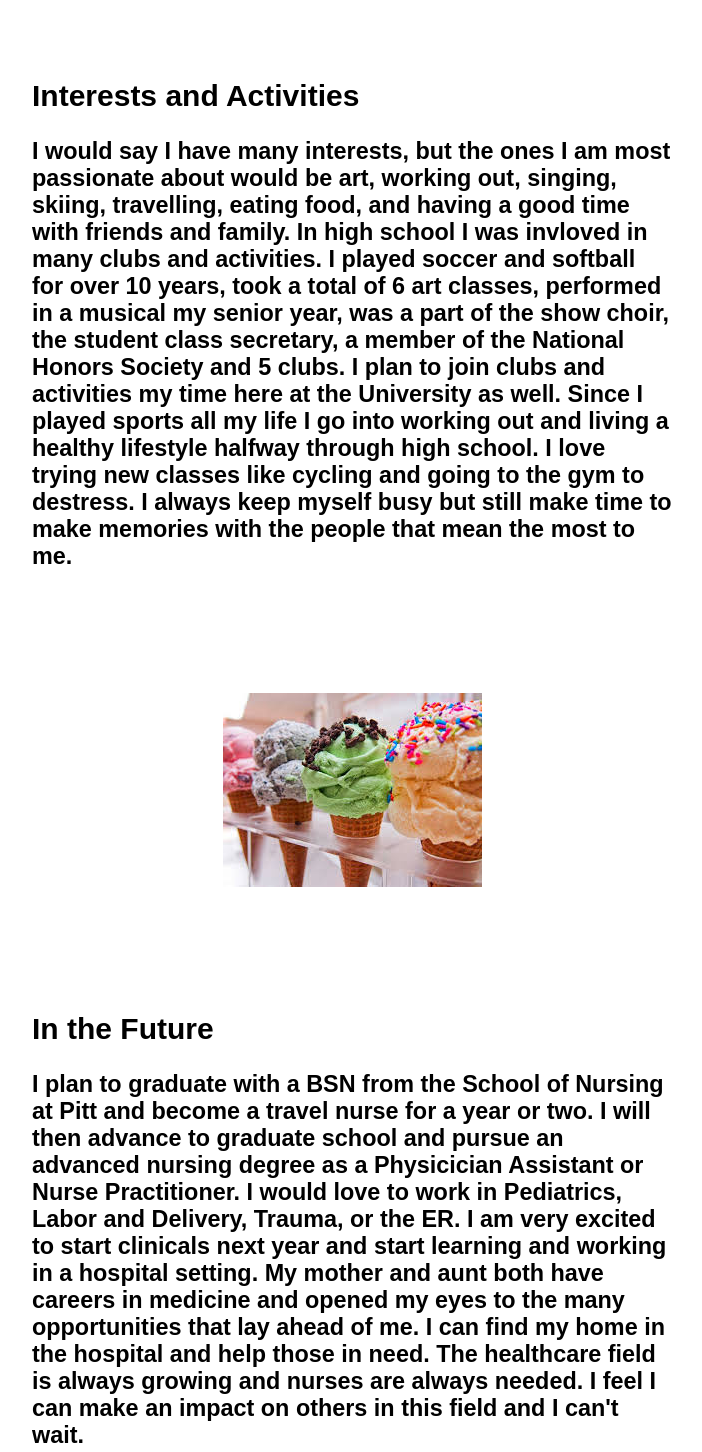
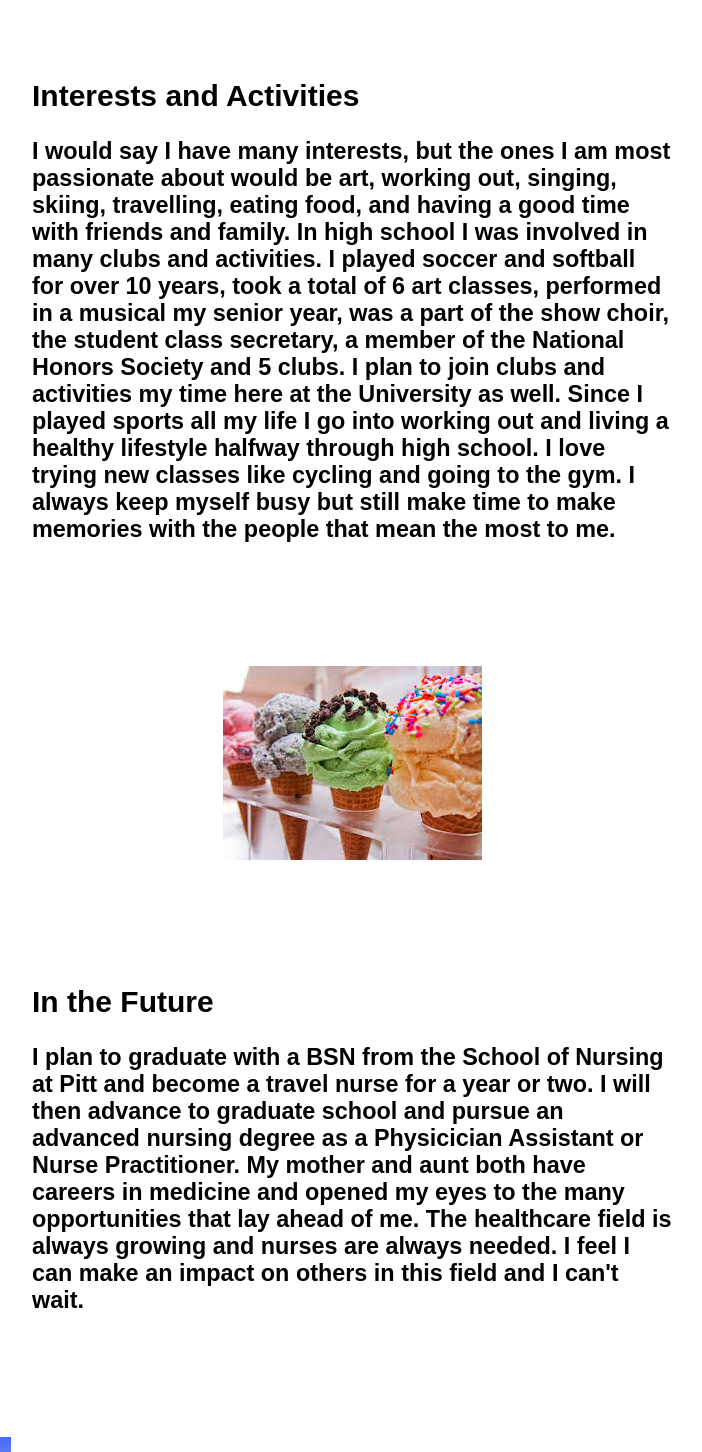
Before and after one commit to aubpage/I-am-Aubrey-, a plain HTML site: page index.html in a window 1280 px wide. Shown: the part 3000-4452 px from the top of the page, without its empty margins (288-990 px from the left). Drawn offline with Linux system fonts and the light colour scheme.

Commit message:
Update index.html

```diff
--- a/index.html
+++ b/index.html
@@ -84,7 +84,7 @@
 <!--So, what exactly are you into? Take some time to explain your passions.-->
 <div class="textblock" style="text-align: left">
   <h2>Interests and Activities</h2>
-      <h3>I would say I have many interests, but the ones I am most passionate about would be art, working out, singing, skiing, travelling, eating food, and having a good time with friends and family. In high school I was invloved in many clubs and activities. I played soccer and softball for over 10 years, took a total of 6 art classes, performed in a musical my senior year, was a part of the show choir, the student class secretary, a member of the National Honors Society and 5 clubs. I plan to join clubs and activities my time here at the University as well. Since I played sports all my life I go into working out and living a healthy lifestyle halfway through high school. I love trying new classes like cycling and going to the gym to destress. I always keep myself busy but still make time to make memories with the people that mean the most to me.</h3>
+      <h3>I would say I have many interests, but the ones I am most passionate about would be art, working out, singing, skiing, travelling, eating food, and having a good time with friends and family. In high school I was involved in many clubs and activities. I played soccer and softball for over 10 years, took a total of 6 art classes, performed in a musical my senior year, was a part of the show choir, the student class secretary, a member of the National Honors Society and 5 clubs. I plan to join clubs and activities my time here at the University as well. Since I played sports all my life I go into working out and living a healthy lifestyle halfway through high school. I love trying new classes like cycling and going to the gym. I always keep myself busy but still make time to make memories with the people that mean the most to me.</h3>
   </div>
 
 
@@ -97,7 +97,7 @@
 
 <div class="textblock" style="text-align: left">
    <h2>In the Future</h2>
-      <h3>I plan to graduate with a BSN from the School of Nursing at Pitt and become a travel nurse for a year or two. I will then advance to graduate school and pursue an advanced nursing degree as a Physicician Assistant or Nurse Practitioner. I would love to work in Pediatrics, Labor and Delivery, Trauma, or the ER. I am very excited to start clinicals next year and start learning and working in a hospital setting. My mother and aunt both have careers in medicine and opened my eyes to the many opportunities that lay ahead of me. I can find my home in the hospital and help those in need. The healthcare field is always growing and nurses are always needed. I feel I can make an impact on others in this field and I can't wait. </h3>
+      <h3>I plan to graduate with a BSN from the School of Nursing at Pitt and become a travel nurse for a year or two. I will then advance to graduate school and pursue an advanced nursing degree as a Physicician Assistant or Nurse Practitioner.  My mother and aunt both have careers in medicine and opened my eyes to the many opportunities that lay ahead of me. The healthcare field is always growing and nurses are always needed. I feel I can make an impact on others in this field and I can't wait. </h3>
   </div>
 
   <div>
```
